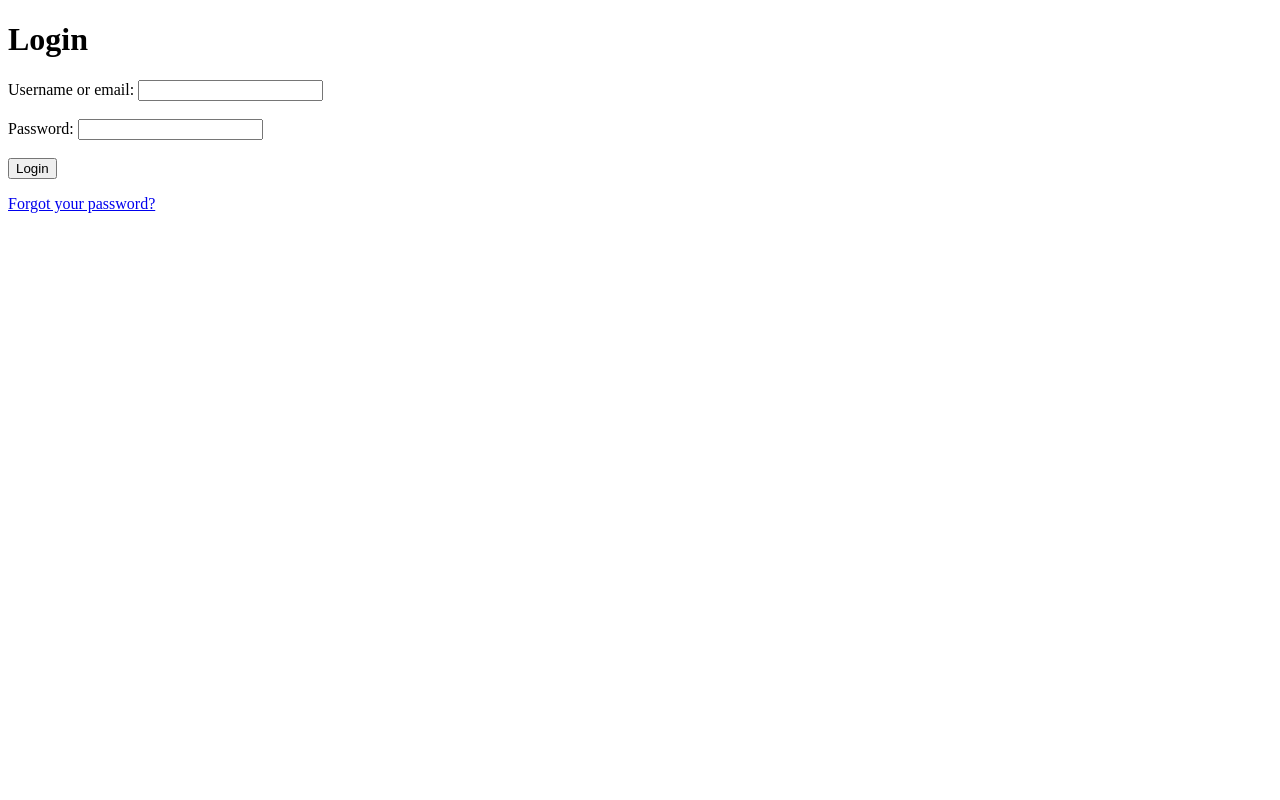
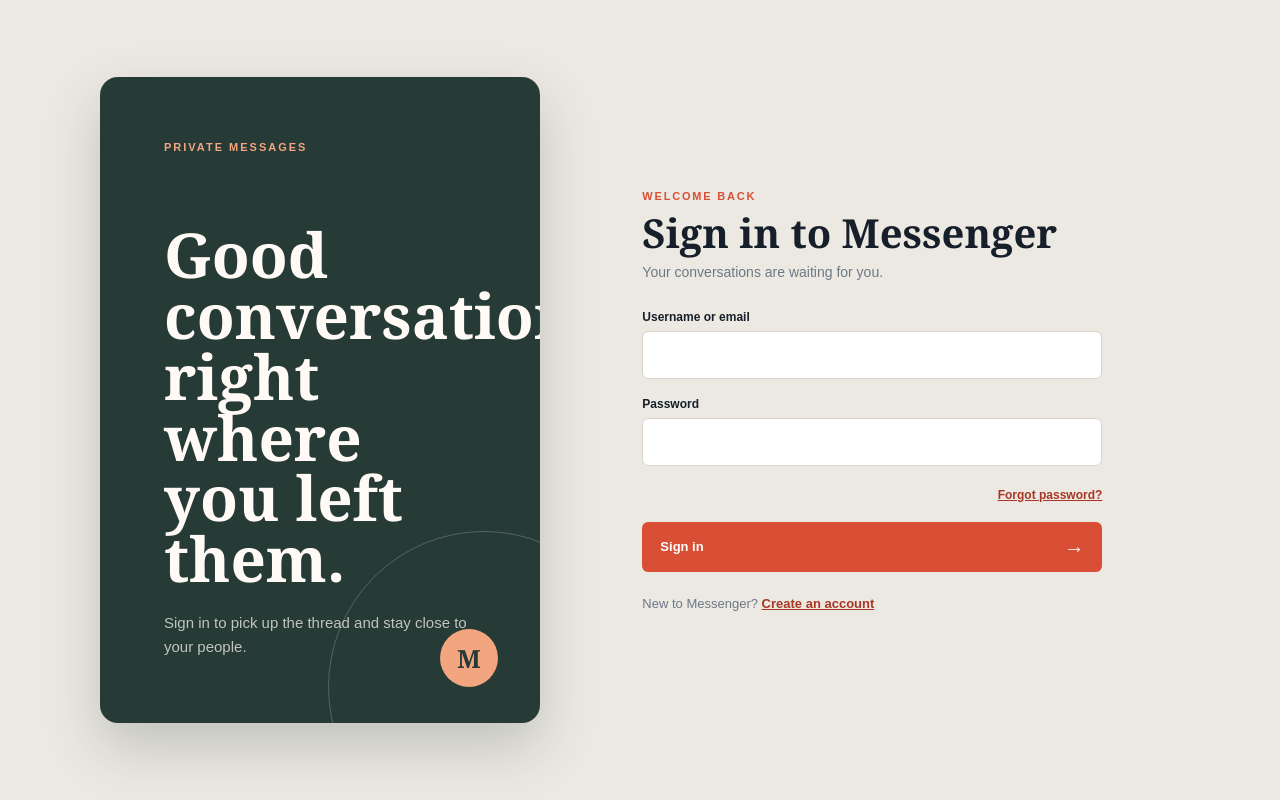
Before and after one commit to dive0-bit/Messenger, a Django app: page /login/ in a window 1280 px wide. Run offline with Django 5.2, Linux system fonts and the light colour scheme.

Commit message:
Redesign login page

```diff
--- a/accounts/static/css/style.css
+++ b/accounts/static/css/style.css
@@ -178,6 +178,18 @@
 
 .auth-submit span {
     font-size: 20px;
+}
+
+.auth-actions {
+    display: grid;
+    gap: 16px;
+    margin-top: 4px;
+}
+
+.auth-actions > a {
+    justify-self: end;
+    color: var(--accent-dark);
+    font: 700 12px Arial, sans-serif;
 }
 
 .auth-switch {
--- a/accounts/templates/accounts/login.html
+++ b/accounts/templates/accounts/login.html
@@ -1,35 +1,55 @@
 <!DOCTYPE html>
-<html>
+<html lang="en">
 <head>
-    <title>Login</title>
+    <meta charset="UTF-8">
+    <meta name="viewport" content="width=device-width, initial-scale=1.0">
+    <title>Sign in | Messenger</title>
+    {% load static %}
+    <link rel="stylesheet" href="{% static 'css/style.css' %}">
 </head>
 <body>
 
-    <h1>Login</h1>
+    <main class="auth-shell">
+        <section class="auth-intro">
+            <p class="eyebrow">Private messages</p>
+            <h1>Good conversations, right where you left them.</h1>
+            <p class="auth-intro-text">Sign in to pick up the thread and stay close to your people.</p>
+            <div class="auth-mark" aria-hidden="true">M</div>
+        </section>
 
-    {% if error %}
-        <p>{{ error }}</p>
-    {% endif %}
+        <section class="auth-panel" aria-labelledby="login-title">
+            <div class="auth-heading">
+                <p class="auth-kicker">Welcome back</p>
+                <h2 id="login-title">Sign in to Messenger</h2>
+                <p>Your conversations are waiting for you.</p>
+            </div>
 
-    <form method="POST">
+            {% if error %}
+                <p class="form-error" role="alert">{{ error }}</p>
+            {% endif %}
 
-        {% csrf_token %}
+            <form class="auth-form" method="POST">
+                {% csrf_token %}
 
-        <label>Username or email:</label>
-        <input type="text" name="username" autocomplete="username" required>
+                <div class="field-group">
+                    <label for="username">Username or email</label>
+                    <input id="username" type="text" name="username" autocomplete="username" required>
+                </div>
 
-        <br><br>
+                <div class="field-group">
+                    <label for="password">Password</label>
+                    <input id="password" type="password" name="password" autocomplete="current-password" required>
+                </div>
 
-        <label>Password:</label>
-        <input type="password" name="password" required>
+                <div class="auth-actions">
+                    <a href="{% url 'password_reset' %}">Forgot password?</a>
+                    <button class="auth-submit" type="submit">Sign in <span aria-hidden="true">&#8594;</span></button>
+                </div>
+            </form>
 
-        <br><br>
-
-        <button type="submit">Login</button>
-
-    </form>
-
-    <p><a href="{% url 'password_reset' %}">Forgot your password?</a></p>
+            <p class="auth-switch">New to Messenger? <a href="{% url 'register' %}">Create an account</a></p>
+        </section>
+    </main>
 
 </body>
 </html>
```
